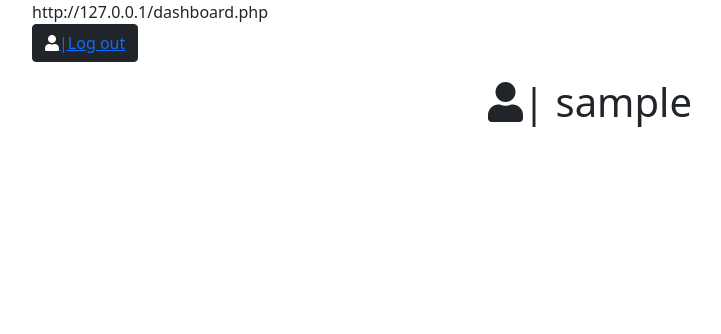
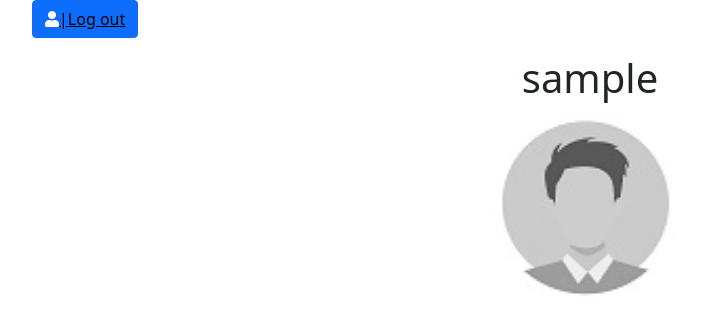
Before and after one commit to Hashininirasha/Bloggie, a PHP site: page /dashboard.php in a window 1280 px wide. Shown: the part 56-390 px from the top of the page, without its empty margins (50-771 px from the left). Run offline with PHP 8.4, Linux system fonts and the light colour scheme; the visitor is signed in with stand-in values (Sample User, id 1).

Commit message:
user photo

```diff
--- a/dashboard.php
+++ b/dashboard.php
@@ -22,17 +22,20 @@ include('inc/header.php');
     $url = $_SERVER['PHP_SELF'];
     $seg = explode('/',$url);
     $path = "http://127.0.0.1".$seg[0].'/'.$seg[1];
-    echo $path;
+    $full_url = $path.'/'.'imgs'.'/'.'avater.jpg';
+
 ?>
 <p>
-<button type="button" class="btn btn-dark" a href="login.php"> <i class="fas fa-user"></i><a href="login.php">|Log out </a></button>
+<button type="button" class="btn btn-primary" a href="login.php"> <i class="fas fa-user"></i><a href="login.php" style="color: black;">|Log out </a></button>
 
 
     </p>
-<h1 style="text-align: center;"><i class="fas fa-user"></i>| <?php echo $_SESSION['username']; ?> </h1>
+<h1 style="text-align: center;"> <?php echo $_SESSION['username']; ?> </h1>
     <div class="row">
     <div class="col-lg-12">
-
+    <p style="text-align:center;">
+        <img src=<?php echo $full_url;?> style="width: 200px;height: 200px;border-radius:50%;"/>
+    </p>
     </div>
     </div>
 </div>
```
Also changed, not shown: imgs/avater.jpg.
